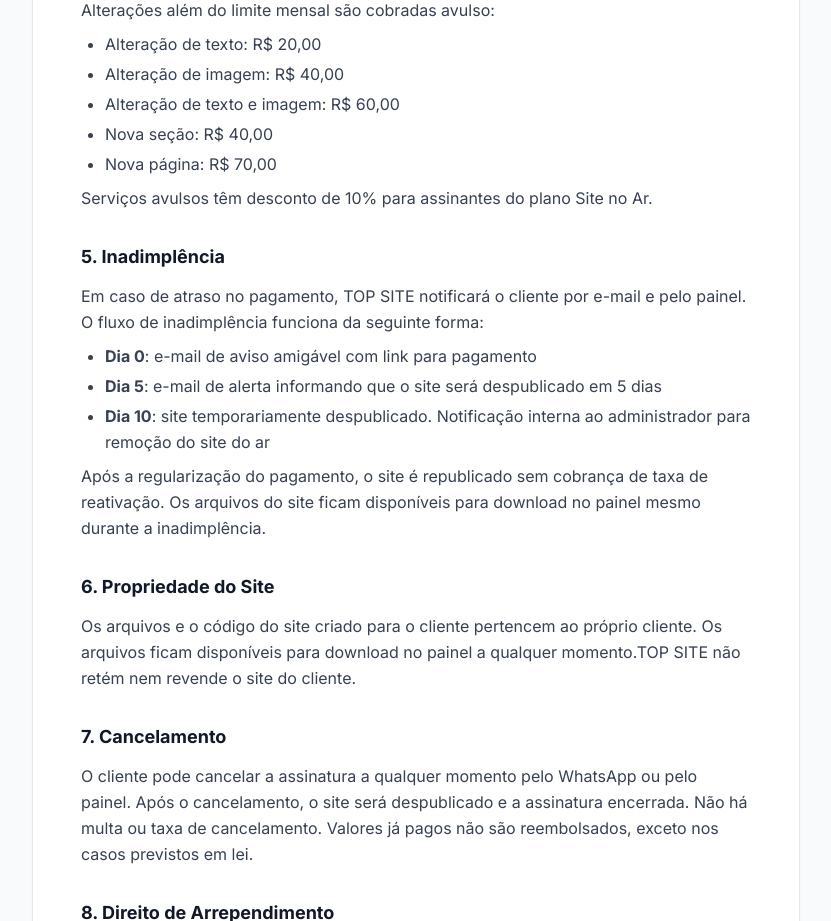
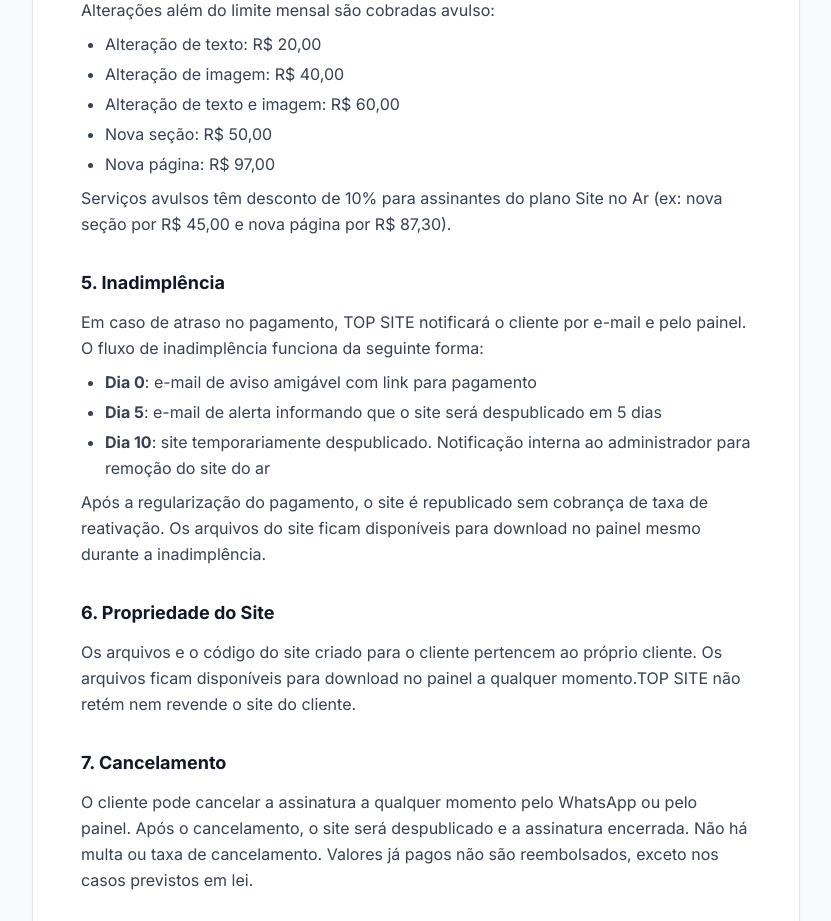
Before and after one commit to alisonfulldev/topsitesbr, a Next.js app: page /termos in a window 1280 px wide. Shown: the part 1260-2181 px from the top of the page, without its empty margins (224-1055 px from the left). Built offline with nearby package versions, Linux system fonts and the light colour scheme; no server answers.

Commit message:
fix: atualizar preços Nova Seção R$50 e Nova Página R$97, exibir desconto no formulário

```diff
--- a/app/painel/solicitacoes/_components/SolicitacaoForm.tsx
+++ b/app/painel/solicitacoes/_components/SolicitacaoForm.tsx
@@ -14,8 +14,8 @@ const AVULSA_PRICE: Record<string, number> = {
   texto: 20,
   imagem: 40,
   texto_e_imagem: 60,
-  nova_secao: 40,
-  nova_pagina: 70,
+  nova_secao: 50,
+  nova_pagina: 97,
 }
 
 type PlanInfo = {
@@ -103,7 +103,9 @@ function buildOptions(plan: PlanInfo, monthlyUsed: number): OptionConfig[] {
       group: 'fixo',
       included: false,
       avulsaBase: AVULSA_PRICE.nova_secao,
-      badge: `${priceAfterDiscount(AVULSA_PRICE.nova_secao, plan.discountPercent)} · sempre cobrado à parte`,
+      badge: plan.discountPercent > 0
+        ? `R$${AVULSA_PRICE.nova_secao.toFixed(2).replace('.',',')} → ${priceAfterDiscount(AVULSA_PRICE.nova_secao, plan.discountPercent)} · com ${plan.discountPercent}% do seu plano`
+        : `R$${AVULSA_PRICE.nova_secao.toFixed(2).replace('.',',')} · sempre cobrado à parte`,
     },
     {
       changeType: 'nova_pagina',
@@ -111,7 +113,9 @@ function buildOptions(plan: PlanInfo, monthlyUsed: number): OptionConfig[] {
       group: 'fixo',
       included: false,
       avulsaBase: AVULSA_PRICE.nova_pagina,
-      badge: `${priceAfterDiscount(AVULSA_PRICE.nova_pagina, plan.discountPercent)} · sempre cobrado à parte`,
+      badge: plan.discountPercent > 0
+        ? `R$${AVULSA_PRICE.nova_pagina.toFixed(2).replace('.',',')} → ${priceAfterDiscount(AVULSA_PRICE.nova_pagina, plan.discountPercent)} · com ${plan.discountPercent}% do seu plano`
+        : `R$${AVULSA_PRICE.nova_pagina.toFixed(2).replace('.',',')} · sempre cobrado à parte`,
     },
   ]
 }
--- a/app/termos/page.tsx
+++ b/app/termos/page.tsx
@@ -93,11 +93,12 @@ export default function TermosPage() {
               <li>Alteração de texto: R$ 20,00</li>
               <li>Alteração de imagem: R$ 40,00</li>
               <li>Alteração de texto e imagem: R$ 60,00</li>
-              <li>Nova seção: R$ 40,00</li>
-              <li>Nova página: R$ 70,00</li>
+              <li>Nova seção: R$ 50,00</li>
+              <li>Nova página: R$ 97,00</li>
             </ul>
             <p className="mt-2">
-              Serviços avulsos têm desconto de 10% para assinantes do plano Site no Ar.
+              Serviços avulsos têm desconto de 10% para assinantes do plano Site no Ar
+              (ex: nova seção por R$ 45,00 e nova página por R$ 87,30).
             </p>
           </section>
 
--- a/prisma/seed.ts
+++ b/prisma/seed.ts
@@ -31,8 +31,8 @@ async function main() {
     { name: 'Alteração de Texto (avulsa)', price: 20.0, type: 'service' as const },
     { name: 'Alteração de Imagem (avulsa)', price: 40.0, type: 'service' as const },
     { name: 'Alteração de Texto e Imagem (avulsa)', price: 60.0, type: 'service' as const },
-    { name: 'Nova Seção', price: 40.0, type: 'service' as const },
-    { name: 'Nova Página', price: 70.0, type: 'service' as const },
+    { name: 'Nova Seção', price: 50.0, type: 'service' as const },
+    { name: 'Nova Página', price: 97.0, type: 'service' as const },
   ]
 
   for (const product of avulsaProducts) {
```
